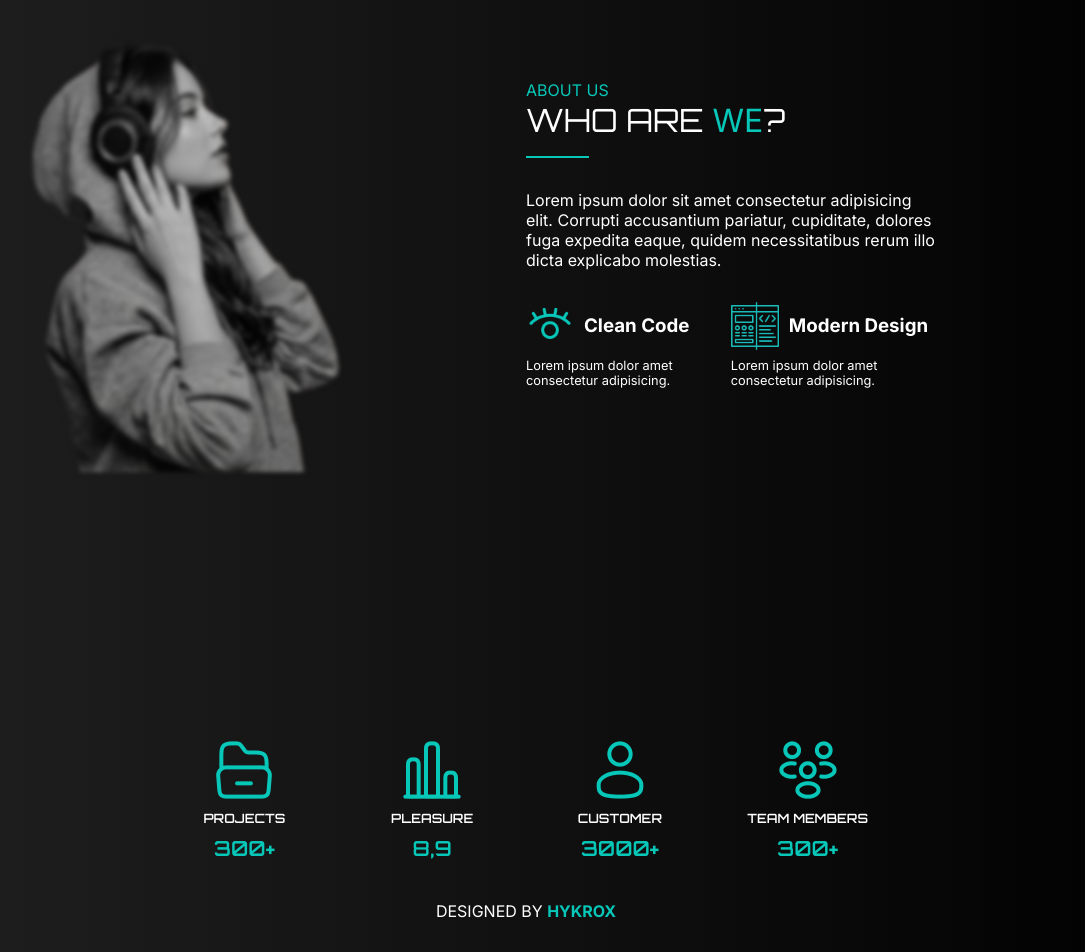
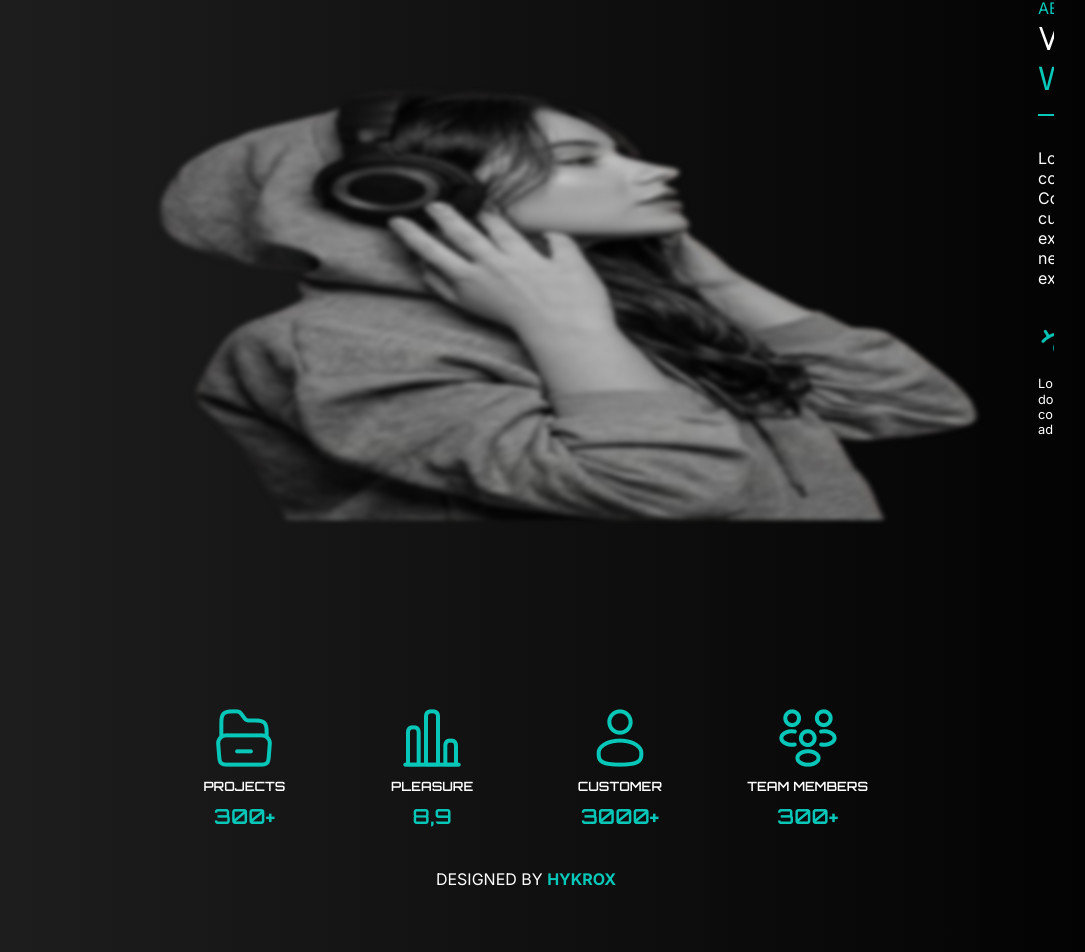
Before and after one commit to kgauhelo-tech/react-ui-challenge, a React (Vite) app: page / in a window 1280 px wide. Shown: the part 1353-2305 px from the top of the page, without its empty margins (114-1199 px from the left). Built offline with nearby package versions, Linux system fonts and the light colour scheme.

Commit message:
reduced the spaceing between the heading and content devider.

```diff
--- a/src/App.css
+++ b/src/App.css
@@ -176,9 +176,13 @@ main {
   flex-direction: row;
   align-items: center;
   justify-content: space-between;
-  margin-bottom: 10vh;
-  @media (max-width: 780px) {
+
   flex-direction: column;
+  @media (min-width: 780px) {
+    flex-direction: row;
+  }
+  @media screen and (min-width: 768px) {
+    padding: 0 0 5rem 0;
   }
 }
 
@@ -195,20 +199,13 @@ main {
   }
 }
 
-.line-1 {
+.line {
   border: 1px solid var(--special-text);
   width: 20%;
   margin: 2vh 0 4vh 0;
-  @media (max-width: 780px) {
-    margin: 5vh 0 3vh 0;
-  }
-}
-.line {
-  border: 1px solid var(--special-text);
+
+  @media screen and (min-width: 768px) {
     width: 15%;
-  margin: 2vh 0 4vh 0;
-  @media (max-width: 780px) {
-    margin: 5vh 0 3vh 0;
   }
 }
 
@@ -279,9 +276,13 @@ button:hover {
   flex-direction: row;
   justify-content: space-between;
   align-items: center;
-  margin: 26vh 0 10vh 0;
+  padding: 5rem 0;
   flex-wrap: wrap;
   align-items: center;
+
+  @media screen and (min-width: 768px) {
+    padding-bottom: 5rem;
+  }
 }
 
 .left-services {
@@ -349,21 +350,14 @@ button:hover {
   justify-content: space-between;
   align-items: center;
   height: 100vh;
-  margin-bottom: 10vh;
+  padding: 2rem 0;
   @media (min-width: 425px) and (max-width: 768px) {
     flex-direction: column;
     justify-content: center;
-    margin-top: 20em;
   }
   @media (max-width: 425px) {
     flex-direction: column;
     justify-content: center;
-    margin: 0 0 2em 0;
-  }
-  @media (max-width: 375px) {
-    margin: 0 0;
-    margin-bottom: 20em;
-    margin-top: 0;
   }
 }
 
@@ -371,30 +365,22 @@ button:hover {
   @media screen {
     width: 100%;
   }
-  @media (max-width: 425px) {
-    margin-top: 20em;
-  }
-  @media (max-width: 375px) {
-    margin-top: 18em;
-  }
 }
 .left-about img {
   aspect-ratio: 1 / 1;
   position: relative;
+  right: 20px;
+  height: unset;
+  width: 100vw;
+  padding: 2rem 0;
+  margin-top: 8rem;
+  @media (min-width: 768px) {
     right: 58px;
     height: 30em;
     filter: blur(2px);
-  @media (max-width: 768px) {
-    margin-top: 15vh;
-    right: 20px;
-    margin-bottom: 5vh;
-    height: unset;
-    width: 100vw;
   }
-  @media (max-width: 425px) {
-    margin-top: 10vh;
-  }
-  @media (max-width: 375px) {
+
+  @media screen and (max-width: 375px) {
     margin-top: 0;
   }
 }
@@ -404,7 +390,6 @@ button:hover {
   @media (min-width: 425px) and (max-width: 780px) {
     padding-right: 0;
     width: 100%;
-    margin-bottom: 35em;
   }
   @media (max-width: 425px) {
     padding-right: 0;
@@ -419,7 +404,6 @@ button:hover {
   @media (min-width: 768px) and (max-width: 1024px) {
     gap: 0.8rem;
     padding: 0;
-    margin: 0;
   }
   @media (min-width: 320px) and (max-width: 375px) {
     gap: 1em;
@@ -429,22 +413,9 @@ button:hover {
 /* Footer Styling */
 
 footer {
-  @media (max-width: 425px) {
-    margin-top: 25em;
+  padding: 2rem 0;
 }
 
-  @media (max-width: 375px) {
-    margin: 0 0;
-  }
-
-  @media (min-width: 320px) and (max-width: 375px) {
-    margin-top: 15em;
-  }
-
-  @media (max-width: 320px) {
-    margin-top: 25em;
-  }
-}
 .footer-cards {
   display: flex;
   flex-direction: row;
@@ -474,7 +445,7 @@ footer {
 }
 
 .credit {
-  margin-top: 2vh;
+  padding-top: 1rem;
   text-align: center;
 }
 
```
Lines whose indentation alone changed are shown as unchanged.
